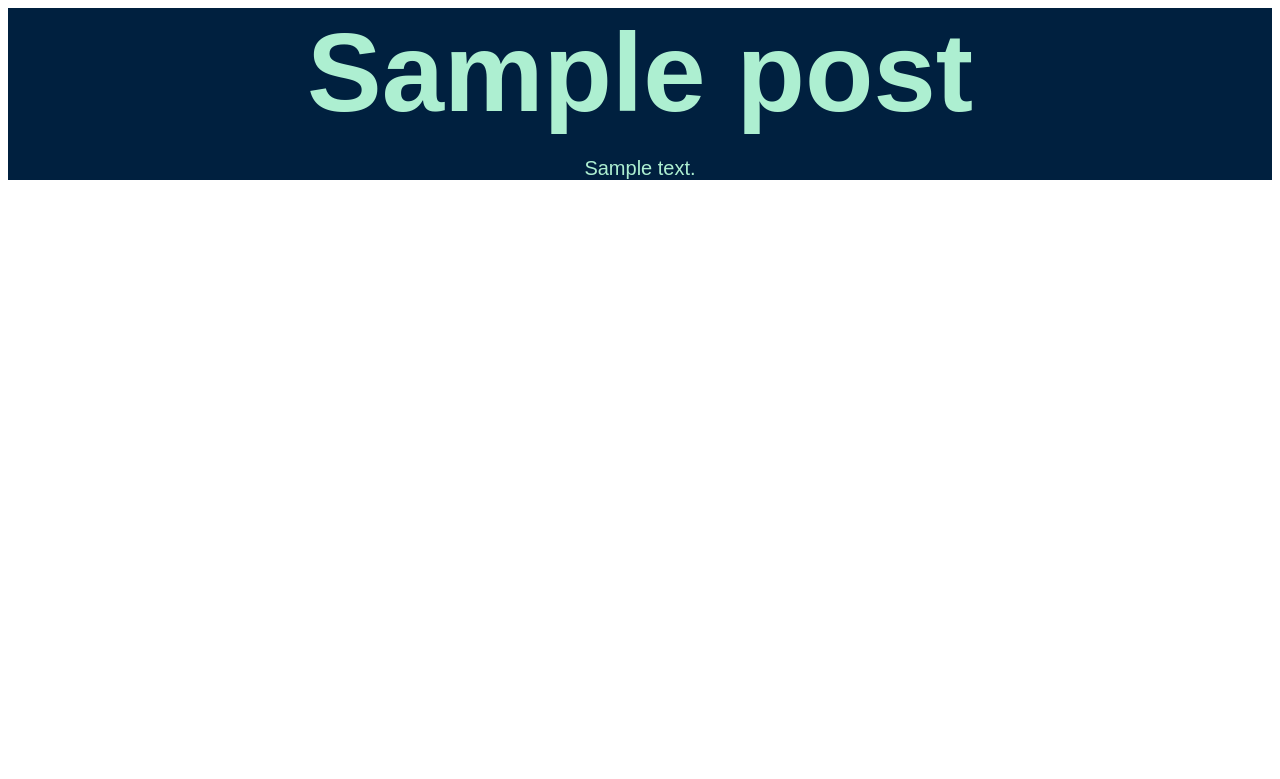
After one commit to deepesh-kamble/task-wordpress, a WordPress theme: template single.php in a window 1280 px wide. The commit adds this page. Shown: the top 779 px of the page. Run offline with PHP 8.4 and a stand-in for WordPress, Linux system fonts and the light colour scheme; the site name, menu and one post (Sample post) are stand-ins, and other content is empty.

Commit message:
first commit

```diff
--- a/css/styles.css
+++ b/css/styles.css
@@ -1,15 +1,37 @@
 body{
   font-family: Arial, Helvetica, sans-serif;
 }
-h1{
-  font-size:60px;
-  text-decoration: none;
+.content img{
+  width:350px;
+  height:350px;
 }
-.site-content{
-  display:flex;
-  justify-content: center;
+.content{
+  margin:0;
+  width:100%;
+  margin-right:10px;
+  text-align:center;
+  font-size:20px;
 }
-p{
-  font-size:20px;
-  width:500px;
+.content-title{
+  text-align:center;
+  font-size:7rem;
+  margin-bottom:0;
+  margin-top:0;
 }
+.container{
+  text-align:center;
+  background-color: #00203FFF;
+  color: #ADEFD1FF ;
+}
+.content-header{
+  text-align:center;
+  margin-top:100px;
+
+}
+.blog-title{
+  font-size:5rem;
+  text-align:center;
+}
+a{
+  color: rgb(20, 29, 74);
+}
--- /dev/null
+++ b/single.php
@@ -0,0 +1,18 @@
+
+<html lang="en">
+<head>
+  <meta charset="UTF-8">
+  <meta name="viewport" content="width=device-width, initial-scale=1.0">
+  <title><?php the_title(); ?></title>
+  <link rel="stylesheet" href="<?php echo get_template_directory_uri(); ?>/css/styles.css">
+</head>
+<body>
+  <div class="container">
+    <h1 class="content-title"><?php the_title(); ?></h1>
+    <div class="content">
+      <?php the_content(); ?>
+    </div>
+
+</div>
+</body>
+</html>
```
Also changed, not shown: index.php (+18 -38 lines).
